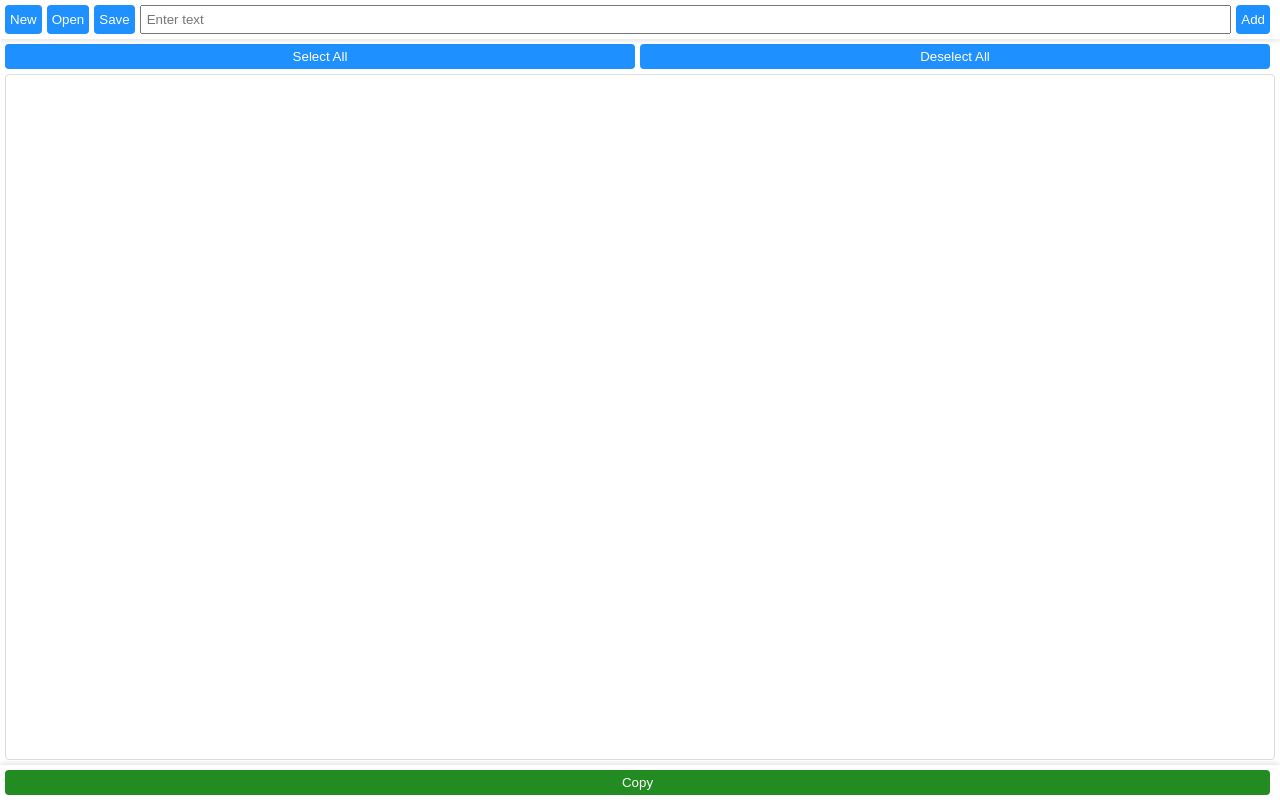
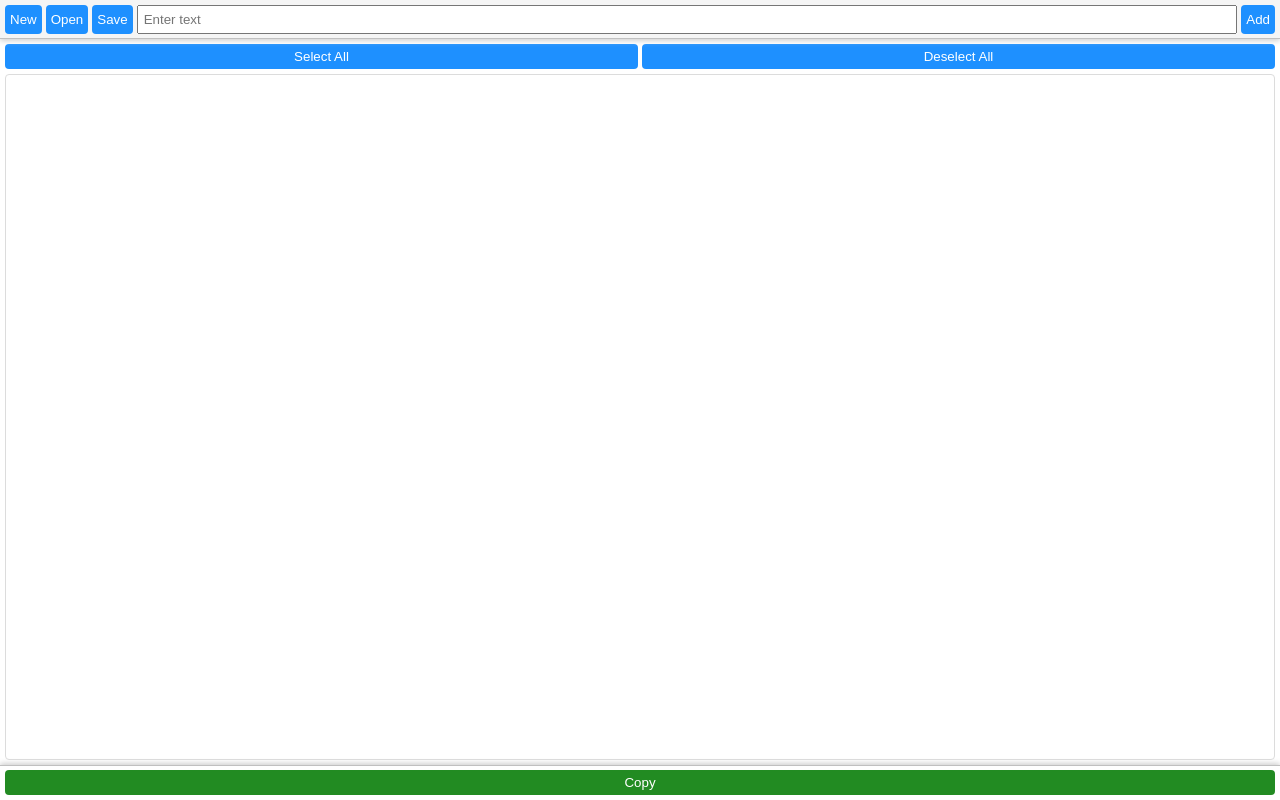
Before and after one commit to rsatrioadi/Copy-Pad, a plain HTML site: page index.html in a window 1280 px wide. Drawn offline with Linux system fonts and the light colour scheme.

Commit message:
Tweak css

```diff
--- a/styles.css
+++ b/styles.css
@@ -21,17 +21,19 @@ body {
   display: flex;
   justify-content: flex-start;
   padding: 5px;
-  background-color: white;
+  background-color: whitesmoke;
   z-index: 1;
   position: sticky;
+  gap: 4px;
   top: 0;
-  box-shadow: 0 2px 5px rgba(0, 0, 0, 0.1);
+  box-shadow: 0 2px 5px lightgrey, inset 0 -1px silver;
 }
 
 #toolbar {
   display: flex;
   justify-content: center;
   padding: 5px;
+  gap: 4px;
   background-color: white;
 }
 
@@ -45,14 +47,14 @@ body {
   position: sticky;
   width: 100%;
   bottom: 0;
-  box-shadow: 0 -2px 5px rgba(0, 0, 0, 0.1);
+  box-shadow: 0 -2px 5px lightgrey, inset 0 1px silver;
 }
 
 /* Buttons and text input for top section */
 #textInput,
 button {
   padding: 5px;
-  margin-right: 5px;
+  /* margin-right: 5px; */
 }
 
 #textInput {
@@ -90,7 +92,7 @@ button {
   flex-grow: 1;
   margin: 5px;
   margin-top: 0px;
-  border: 1px solid #ddd;
+  border: 1px solid gainsboro;
   /* Border around the checkbox container */
   border-radius: 4px;
   /* Rounded corners for the checkbox container */
@@ -98,7 +100,7 @@ button {
 
 /* Add padding around each checkbox and its label */
 .checkbox-list div {
-  border-top: 1px solid #ddd;
+  border-top: 1px solid gainsboro;
   display: flex;
   align-items: center;
   /* Align checkbox and label horizontally */
@@ -129,6 +131,7 @@ button {
   display: flex;
   justify-content: center;
   align-items: center;
+  margin-right: 5px;
   min-width: 14px;
   max-width: 14px;
   min-height: 14px;
```
